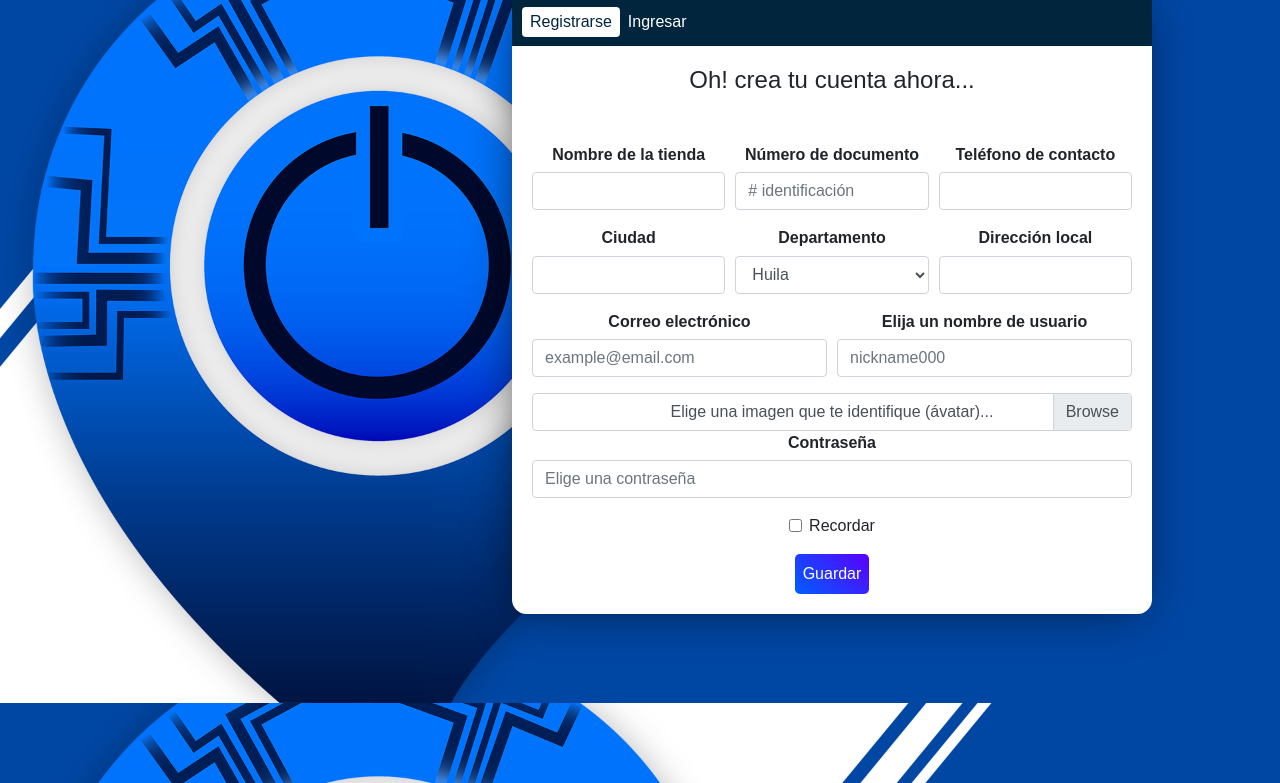
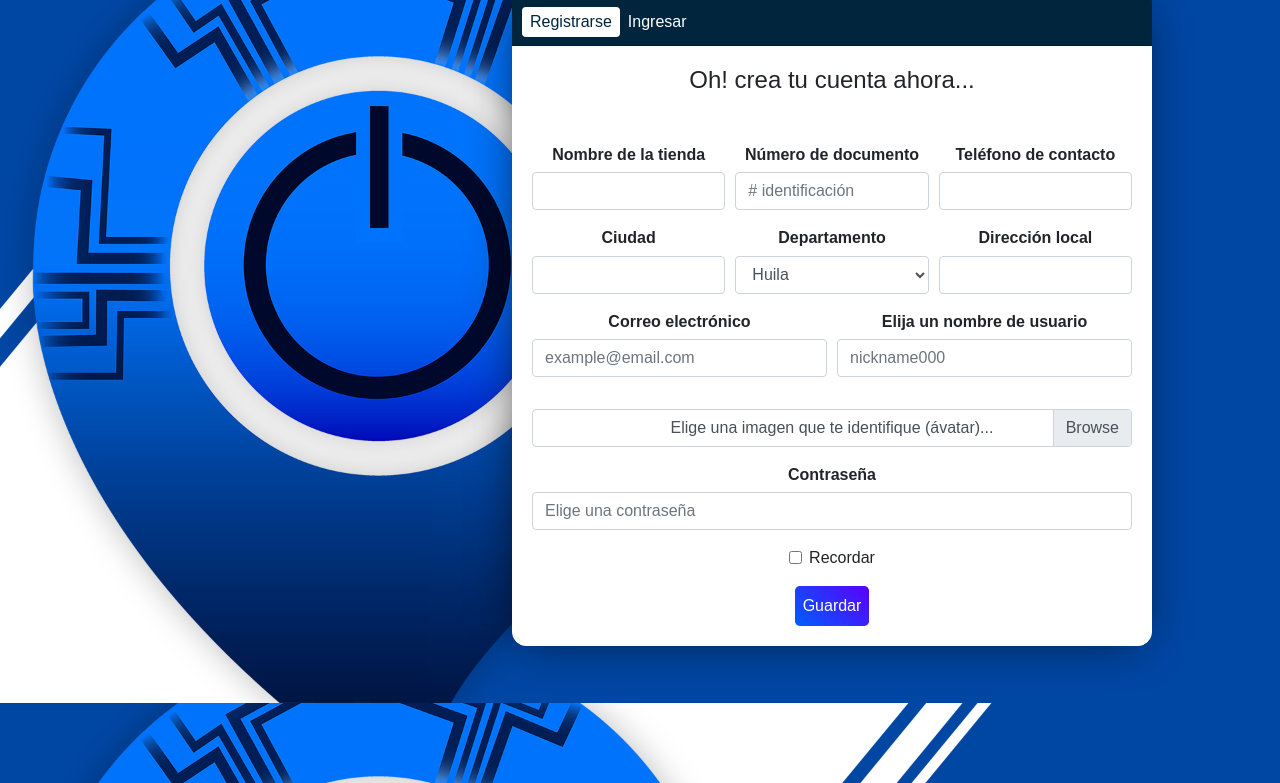
Before and after one commit to JohanTorrez/WAYTEK, a PHP site: page /registro.php in a window 1280 px wide. Shown: the part 17-800 px from the top of the page. Run offline with PHP 8.4, Linux system fonts and the light colour scheme; some web fonts are replaced.

Commit message:
Update registro.php

```diff
--- a/proyecto-WAYTEK/registro.php
+++ b/proyecto-WAYTEK/registro.php
@@ -11,7 +11,7 @@
 </head>
 
 <body>
-    <div class="card ml-auto mt-3 mb-0 text-center col-lg-6 col-md-6 col-sm-6" style="widht=18rem">
+    <div class="card ml-auto mt-3 mb-4 text-center col-lg-6 col-md-6 col-sm-6" style="widht=18rem">
         <div class="card-header py-2">
           <ul class="nav nav-pills card-header-pills">
             <li class="nav-item">
@@ -29,50 +29,50 @@
 
           <form action="insert-vendedor.php" method="POST">
             <div class="form-row">
-              <div class="form-group col-md-4">
+              <div class="form-group col-md-4 col-sm-4">
                 <label class="h6" for="inputName"><strong>Nombre de la tienda</strong></label>
                 <input type="text" class="form-control" name="nombre" id="inputEmail4" placeholder="" required  autocomplete="off">
               </div>
-              <div class="form-group col-md-4">
+              <div class="form-group col-md-4 col-sm-4">
                 <label class="h6" for=""><strong>Número de documento</strong></label>
                 <input type="number" class="form-control" name="documento" id="" placeholder="# identificación" required autocomplete="off">
               </div>
-              <div class="form-group col-md-4">
+              <div class="form-group col-md-4 col-sm-4">
                 <label class="h6" for="inputAddress2"><strong>Teléfono de contacto</strong></label>
                 <input type="number" class="form-control" name="telefono" id="inputPhone" placeholder="" required autocomplete="off">
               </div>
             </div>
             <div class="form-row">
-              <div class="form-group col-md-4">
+              <div class="form-group col-md-4 col-sm-4">
                 <label class="h6" for="inputCity"><strong>Ciudad</strong></label>
                 <input type="text" class="form-control" name="ciudad" id="inputCity" required autocomplete="off">
               </div>
-              <div class="form-group col-md-4">
+              <div class="form-group col-md-4 col-sm-4">
                 <label class="h6" for="inputState"><strong>Departamento</strong></label>
                 <select id="inputState" class="form-control" name="departamento">
                   <option selected>Huila</option>
                   <option>...</option>
                 </select>
               </div>
-              <div class="form-group col-md-4">
+              <div class="form-group col-md-4 col-sm-4">
                 <label class="h6" for="inputZip"><strong>Dirección local</strong></label>
                 <input type="text" class="form-control" name="dire_residen" id="inputZip" required autocomplete="off">
               </div>
             </div>
 
             <div class="form-row">
-              <div class="form-group col-6">
+              <div class="form-group col-md-6 col-sm-6">
                 <label class="h6" for="inputEmail"><strong>Correo electrónico</strong></label>
                 <input type="email" class="form-control" name="correo" id="inputEmail" placeholder="example@email.com" required autocomplete="off">
               </div>
-              <div class="form-group col-6">
+              <div class="form-group col-md-6 col-sm-6">
                 <label class="h6" for=""><strong>Elija un nombre de usuario</strong></label>
                 <input type="text" class="form-control" name="usuario" id="" placeholder="nickname000" required autocomplete="off">
               </div>
             </div>
-            <div class="custom-file">
-                <input type="file" class="custom-file-input" id="validatedCustomFile" required>
-                <label class="custom-file-label" name="imagen" for="validatedCustomFile">Elige una imagen que te identifique (ávatar)...</label>
+            <div class="custom-file my-3">
+                <input type="file" class="custom-file-input" name="imagen" lang="es" id="validatedCustomFile" required>
+                <label class="custom-file-label" for="validatedCustomFile">Elige una imagen que te identifique (ávatar)...</label>
                 <div class="invalid-feedback">Example invalid custom file feedback</div>
             </div>
             <div class="form-group">
```
